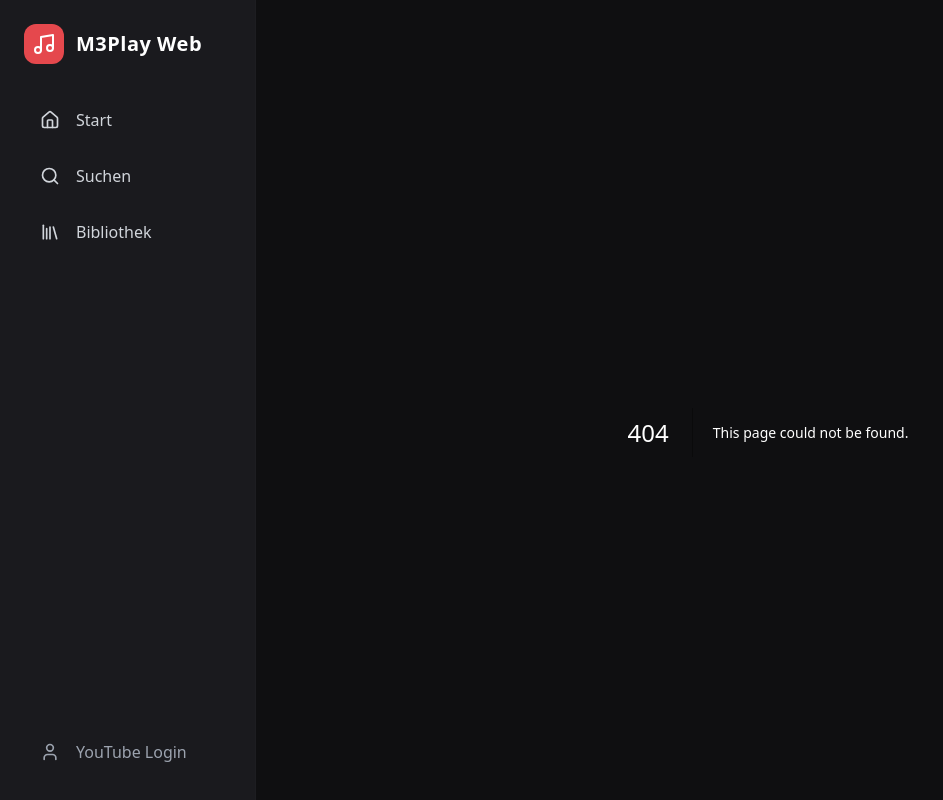
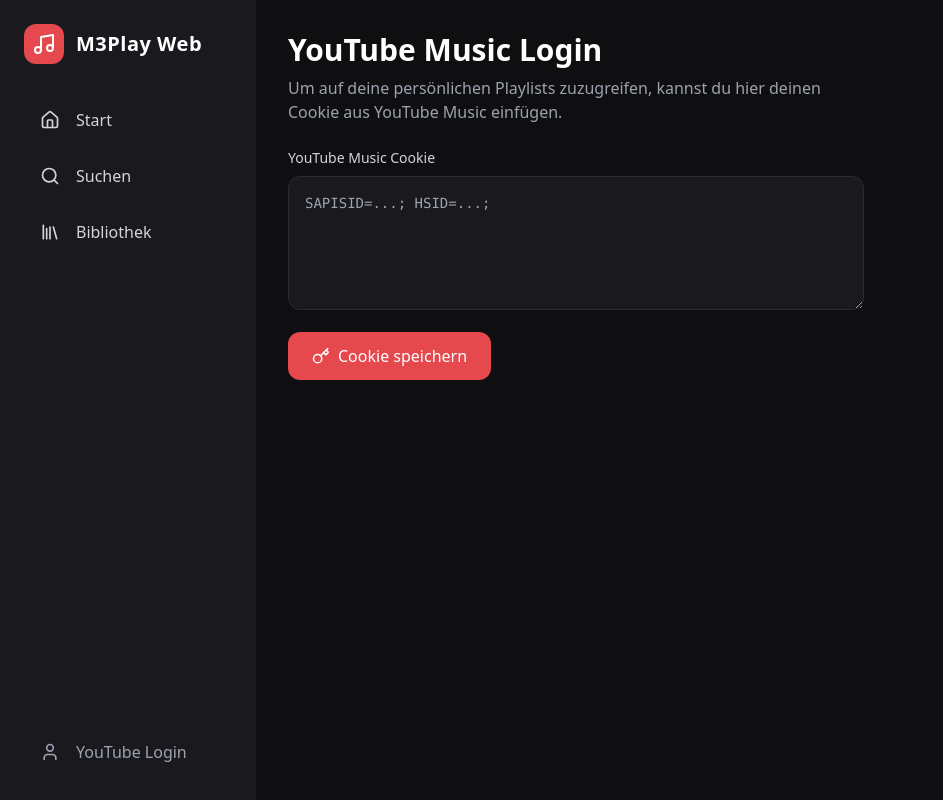
Before and after one commit to patrickdevel/vibrmusiconline, a Next.js app: page /login in a window 1280 px wide. Before the commit this address had no page. Shown: the whole page, without its empty margins (0-943 px from the left). Built offline with nearby package versions, Linux system fonts and the light colour scheme.

Commit message:
Implement YouTube Music login page with cookie input

```diff
--- /dev/null
+++ b/app/login/page.tsx
@@ -0,0 +1,52 @@
+'use client';
+
+import { useState } from 'react';
+import { Key } from 'lucide-react';
+
+export default function LoginPage() {
+  const [cookie, setCookie] = useState('');
+  const [saved, setSaved] = useState(false);
+
+  const handleSave = (e: React.FormEvent) => {
+    e.preventDefault();
+    localStorage.setItem('ytmusic_cookie', cookie);
+    setSaved(true);
+    setTimeout(() => setSaved(false), 3000);
+  };
+
+  return (
+    <div className="max-w-xl space-y-6">
+      <div>
+        <h1 className="text-3xl font-bold">YouTube Music Login</h1>
+        <p className="text-gray-400 mt-2">
+          Um auf deine persönlichen Playlists zuzugreifen, kannst du hier deinen Cookie aus YouTube Music einfügen.
+        </p>
+      </div>
+
+      <form onSubmit={handleSave} className="space-y-4">
+        <div>
+          <label className="block text-sm font-medium text-gray-300 mb-2">
+            YouTube Music Cookie
+          </label>
+          <textarea
+            rows={5}
+            value={cookie}
+            onChange={(e) => setCookie(e.target.value)}
+            placeholder="SAPISID=...; HSID=...;"
+            className="w-full bg-surface text-white p-4 rounded-xl border border-secondary focus:outline-none focus:border-primary transition text-sm font-mono"
+          />
+        </div>
+
+        <button
+          type="submit"
+          className="flex items-center gap-2 px-6 py-3 bg-primary text-white rounded-xl font-medium hover:bg-primary/90 transition"
+        >
+          <Key size={18} />
+          <span>Cookie speichern</span>
+        </button>
+
+        {saved && <p className="text-green-400 text-sm">Cookie erfolgreich gespeichert!</p>}
+      </form>
+    </div>
+  );
+}
```
